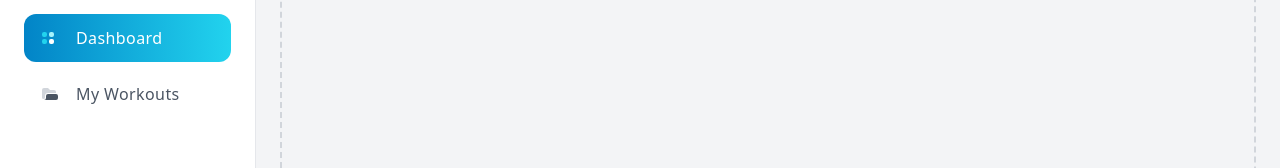
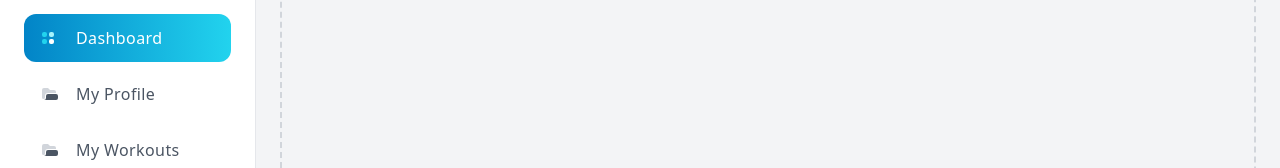
Before and after one commit to FIT-BIT/project, a React (Create React App) app in the folder frontend/: page /TraineeDashboard in a window 1280 px wide. Shown: the part 326-494 px from the top of the page. Built offline with nearby package versions, Linux system fonts and the light colour scheme.

Commit message:
minor code changes

```diff
--- a/frontend/src/page/Admin/Profile.jsx
+++ b/frontend/src/page/Admin/Profile.jsx
@@ -4,7 +4,7 @@ import Button from "@mui/material/Button";
 
 const Profile = () => {
   return (
-    <div style={{ fontSize: "30px" }} class="bg-white md:mx-auto rounded shadow-xl w-full md:w-1/2 overflow-hidden">
+    <div class="bg-white md:mx-auto rounded shadow-xl w-full md:w-1/2 overflow-hidden">
       <div class="h-[70px] bg-gradient-to-r from-cyan-500 to-blue-500"></div>
       <div class="px-5 py-2 flex flex-col gap-3 pb-6">
         <div class="h-[90px] shadow-md w-[90px] rounded-full border-4 overflow-hidden -mt-14 border-white">
@@ -14,7 +14,7 @@ const Profile = () => {
           />
         </div>
         <div class="">
-          <h3 style={{ fontSize: "30px", marginBottom: '10px' }} class="text-xl text-slate-900 relative font-bold leading-6">
+          <h3 style={{ fontSize: "20px", marginBottom: '10px' }} class="text-xl text-slate-900 relative font-bold leading-6">
             Amisha Garg
           </h3>
           <p style={{ fontSize: "20px", marginBottom: '10px' }} class="text-sm text-gray-600">+919888888888</p>
@@ -34,7 +34,7 @@ const Profile = () => {
           </span> */}
         </div>
         {/* <div class="flex gap-2"><button type="button" class="inline-flex w-auto cursor-pointer select-none appearance-none items-center justify-center space-x-1 rounded border border-gray-200 bg-white px-3 py-2 text-sm font-medium text-gray-800 transition hover:border-gray-300 active:bg-white hover:bg-gray-100 focus:border-gray-300 focus:outline-none focus:ring-2 focus:ring-gray-300">Send Message</button><button type="button" class="inline-flex w-auto cursor-pointer select-none appearance-none items-center justify-center space-x-1 rounded border border-gray-200 bg-blue-700 px-3 py-2 text-sm font-medium text-white transition hover:border-blue-300 hover:bg-blue-600 active:bg-blue-700 focus:blue-gray-300 focus:outline-none focus:ring-2 focus:ring-blue-300">Add to projects</button></div> */}
-        <h4 style={{ fontSize: "30px", marginBottom: '10px' }} class="text-md font-medium leading-3">Medical History</h4>
+        <h4 style={{ fontSize: "20px", marginBottom: '10px' }} class="text-md font-medium leading-3">Medical History</h4>
         <p style={{ fontSize: "20px" }} class="text-sm text-stone-500">
           Allergy from peanuts
         </p>
@@ -73,7 +73,7 @@ const Profile = () => {
     to={"/TraineeDashboard/editProfile"}
     class="group flex items-center space-x-4 rounded-md px-4 py-3 text-gray-600 "
   >
-    <Button variant="outlined">Edit</Button>
+    <Button style={{ fontSize: "15px" }} variant="outlined">Edit</Button>
   </Link>
     </div>
   );
--- a/frontend/src/page/Admin/UserInfo.jsx
+++ b/frontend/src/page/Admin/UserInfo.jsx
@@ -44,21 +44,21 @@ const UserInfo = () => {
         <thead class="bg-gray-50">
           <tr>
             <th
-              style={{ fontSize: "30px" }}
+              style={{ fontSize: "20px" }}
               scope="col"
               class="px-6 py-4 font-medium text-gray-900"
             >
               Trainees
             </th>
             <th
-              style={{ fontSize: "30px" }}
+              style={{ fontSize: "20px" }}
               scope="col"
               class="px-6 py-4 font-medium text-gray-900"
             >
               Name
             </th>
             <th
-              style={{ fontSize: "30px" }}
+              style={{ fontSize: "20px" }}
               scope="col"
               class="px-6 py-4 font-medium text-gray-900"
             >
@@ -85,13 +85,13 @@ const UserInfo = () => {
                 </div> */}
               </th>
 
-              <td style={{ fontSize: "30px" }} class="px-6 py-4">
+              <td style={{ fontSize: "20px" }} class="px-6 py-4">
                 {item.name}
               </td>
               <td class="px-6 py-4">
                 <div class="flex gap-2">
                   <span
-                    style={{ fontSize: "30px" }}
+                    style={{ fontSize: "20px" }}
                     class="inline-flex items-center gap-1 rounded-full bg-blue-50 px-2 py-1 text-xs font-semibold text-blue-600"
                   >
                     {item.email}
--- a/frontend/src/page/TraineeAdmin/TraineeDashboard.jsx
+++ b/frontend/src/page/TraineeAdmin/TraineeDashboard.jsx
@@ -55,6 +55,33 @@ const TraineeDashboard = () => {
                   <span class="-mr-1 font-medium">Dashboard</span>
                 </a>
               </li>
+
+              <li>
+                <Link
+                  to={"/TraineeDashboard/profile"}
+                  class="group flex items-center space-x-4 rounded-md px-4 py-3 text-gray-600 "
+                >
+                  <svg
+                    xmlns="http://www.w3.org/2000/svg"
+                    class="h-5 w-5"
+                    viewBox="0 0 20 20"
+                    fill="currentColor"
+                  >
+                    <path
+                      class="fill-current text-gray-300 group-hover:text-cyan-300"
+                      fill-rule="evenodd"
+                      d="M2 6a2 2 0 012-2h4l2 2h4a2 2 0 012 2v1H8a3 3 0 00-3 3v1.5a1.5 1.5 0 01-3 0V6z"
+                      clip-rule="evenodd"
+                    />
+                    <path
+                      class="fill-current text-gray-600 group-hover:text-cyan-600 "
+                      d="M6 12a2 2 0 012-2h8a2 2 0 012 2v2a2 2 0 01-2 2H2h2a2 2 0 002-2v-2z"
+                    />
+                  </svg>
+                  <span class="group-hover:text-gray-700 ">My Profile</span>
+                </Link>
+              </li>
+
               <li>
                 <Link
                   to={"/TraineeDashboard/workouts"}
--- a/frontend/src/page/TraineeAdmin/WorkoutExercises.jsx
+++ b/frontend/src/page/TraineeAdmin/WorkoutExercises.jsx
@@ -103,9 +103,10 @@ const UserInfo = () => {
         style={{
           textAlign: "right",
           border: "1px solid green",
-          fontSize: "30px",
+          fontSize: "25px",
           padding: "0px 10px",
           marginBottom: '20px',
+
         }}
         href="http://127.0.0.1:8000/exercise"
       >
@@ -116,18 +117,18 @@ const UserInfo = () => {
           <tr>
             <th scope="col" class="px-6 py-4 font-medium text-gray-900"></th>
             <th
-              style={{ fontSize: "30px" }}
+              style={{ fontSize: "25px" }}
               scope="col"
               class="px-6 py-4 font-medium text-gray-900"
             >
               Exercise
             </th>
             <th
-              style={{ fontSize: "30px" }}
+              style={{ fontSize: "25px" }}
               scope="col"
               class="px-6 py-4 font-medium text-gray-900"
             >
-              Repitions
+              Repititions
             </th>
 
             <th scope="col" class="px-6 py-4 font-medium text-gray-900"></th>
@@ -148,13 +149,13 @@ const UserInfo = () => {
                 </div>
               </th>
 
-              <td class="px-6 py-4" style={{ fontSize: "30px" }}>
+              <td class="px-6 py-4" style={{ fontSize: "25px" }}>
                 {item.name}
               </td>
               <td class="px-6 py-4">
                 <span class="inline-flex items-center gap-1 rounded-full bg-green-50 px-2 py-1 text-xs font-semibold text-green-600">
                   <span class="h-1.5 w-1.5 rounded-full bg-green-600"></span>
-                  <p style={{ fontSize: "30px" }}>{item.status}</p>
+                  <p style={{ fontSize: "25px" }}>{item.status}</p>
                 </span>
               </td>
             </tr>
```
